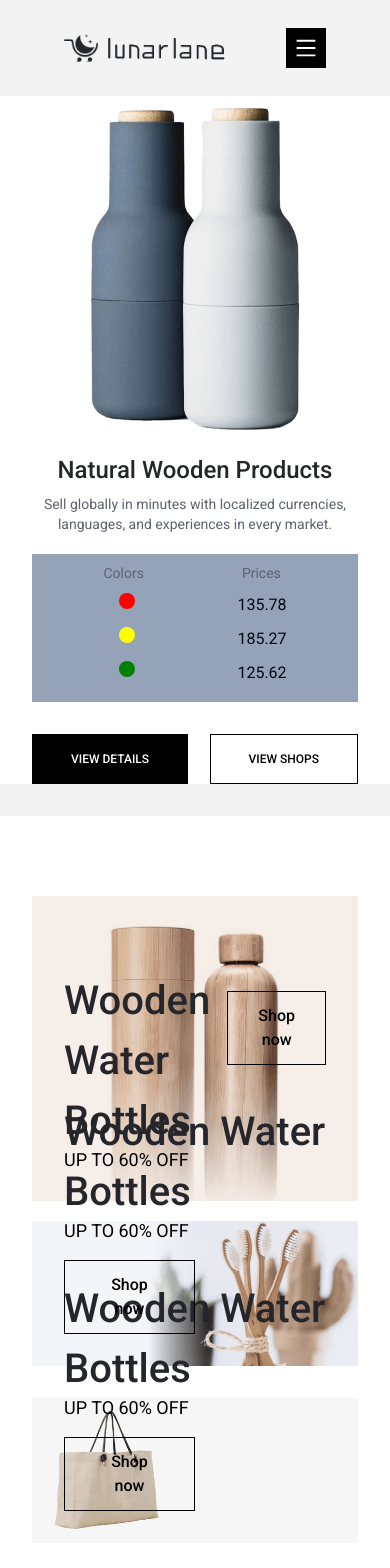
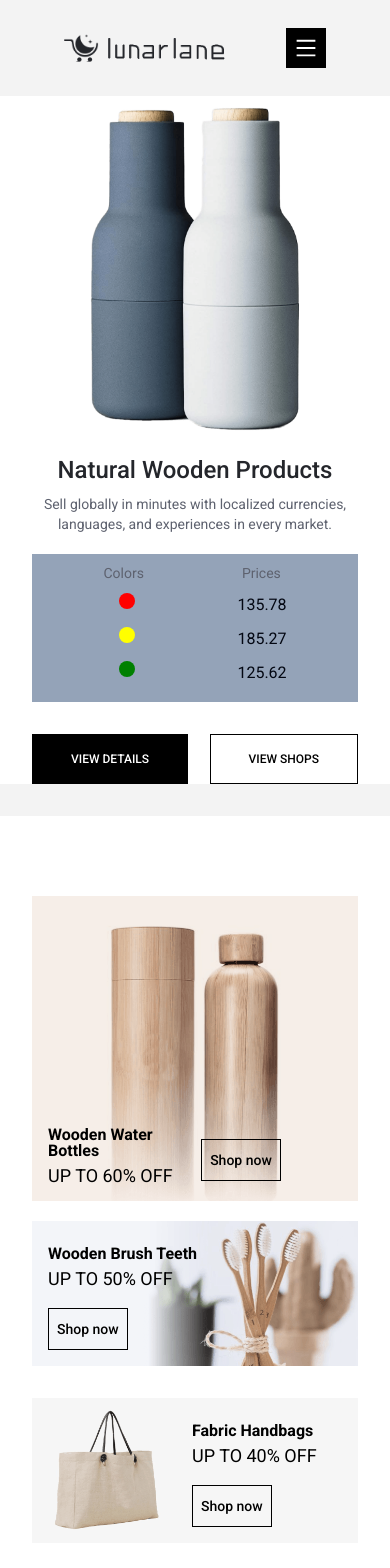
Before and after one commit to Khanhbroo/ecommerce-lunarlane, a React (Vite) app: page / in a window 390 px wide. Shown: the top 1568 px of the page. Built offline with nearby package versions, Linux system fonts and the light colour scheme.

Commit message:
feat: mobile responsive forBanner

```diff
--- a/src/components/hero/Banner.jsx
+++ b/src/components/hero/Banner.jsx
@@ -13,14 +13,14 @@ const Banner = () => {
         </div>
         <div className="flex flex-col justify-between gap-8">
           <BannerCard
-            title="Wooden Water Bottles"
-            desc="UP TO 60% OFF"
+            title="Wooden Brush Teeth"
+            desc="UP TO 50% OFF"
             cover="./images/hero/product2.png"
             className
           />
           <BannerCard
-            title="Wooden Water Bottles"
-            desc="UP TO 60% OFF"
+            title="Fabric Handbags"
+            desc="UP TO 40% OFF"
             cover="./images/hero/product3.png"
             className
             classSecond
--- a/src/components/hero/BannerCard.jsx
+++ b/src/components/hero/BannerCard.jsx
@@ -7,7 +7,7 @@ const BannerCard = ({ title, desc, cover, className, classSecond }) => {
 
   return (
     <>
-      <div className="w-full h-full relative">
+      <div className="hidden sm:block w-full h-full relative">
         <img src={cover} alt={title} />
 
         <div
@@ -16,7 +16,7 @@ const BannerCard = ({ title, desc, cover, className, classSecond }) => {
               ? "absolute bottom-0 p-8 w-full"
               : "flex absolute bottom-0 p-8 w-full"
           } ${
-            className && classSecond ? "left-0 lg:left-48 lg:top-0 w-96" : ""
+            className && classSecond ? "right-0 lg:left-48 lg:top-0 w-96" : ""
           }`}
         >
           <div>
@@ -33,6 +33,34 @@ const BannerCard = ({ title, desc, cover, className, classSecond }) => {
           </div>
         </div>
       </div>
+
+      {/* Mobile responsive */}
+      <div className="block sm:hidden w-full h-full relative">
+        <img src={cover} alt={title} />
+
+        <div
+          className={`${
+            className
+              ? "absolute bottom-0 p-4 w-full"
+              : "flex absolute bottom-0 p-4 w-full"
+          } ${
+            className && classSecond ? "left-36 md:left-48 md:top-0 w-96" : ""
+          }`}
+        >
+          <div>
+            <h2 className="font-bold leading-none my-2">{title}</h2>
+            <p className="text-lg font-normal leading-none">{desc}</p>
+          </div>
+          <div className="w-1/2 mt-5">
+            <button
+              className="secondary-btn flex justify-end secondary-btn-small"
+              onClick={() => navigate("/shop")}
+            >
+              Shop now
+            </button>
+          </div>
+        </div>
+      </div>
     </>
   );
 };
--- a/src/components/hero/Hero.jsx
+++ b/src/components/hero/Hero.jsx
@@ -10,7 +10,7 @@ const NextArrow = (props) => {
   const { onClick } = props;
   return (
     <div
-      className="hidden md:block absolute bottom-0 left-[50.1%] slider-btn"
+      className="hidden md:flex md:items-center absolute bottom-0 left-[50.1%] slider-btn"
       onClick={onClick}
     >
       <button className="next">
@@ -24,7 +24,7 @@ const PrevArrow = (props) => {
   const { onClick } = props;
   return (
     <div
-      className="hidden md:block absolute bottom-0 bg-white text-primary right-[50.1%] slider-btn z-10"
+      className="hidden md:flex md:items-center absolute bottom-0 bg-white text-primary right-[50.1%] slider-btn z-10"
       onClick={onClick}
     >
       <button className="next">
--- a/src/styles/index.css
+++ b/src/styles/index.css
@@ -122,8 +122,13 @@ body {
 }
 
 .btn-small {
-  font-size: 12px !important;
+  font-size: 12px;
   padding: 12px 38px;
+}
+
+.secondary-btn-small {
+  font-size: 14px;
+  padding: 8px;
 }
 
 /*    Navbar   */
```
